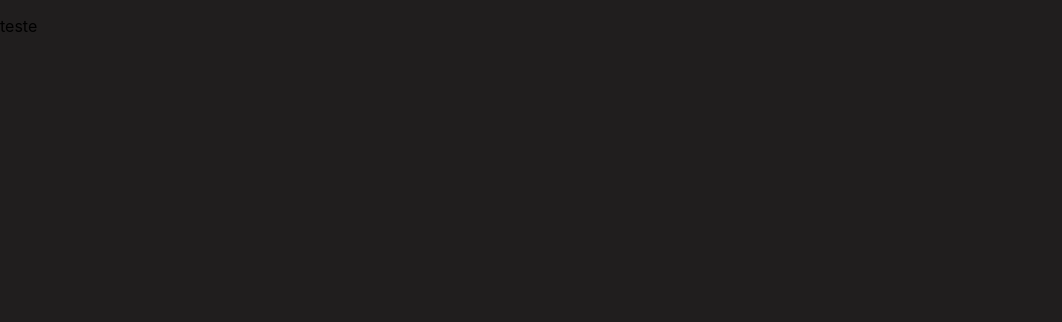
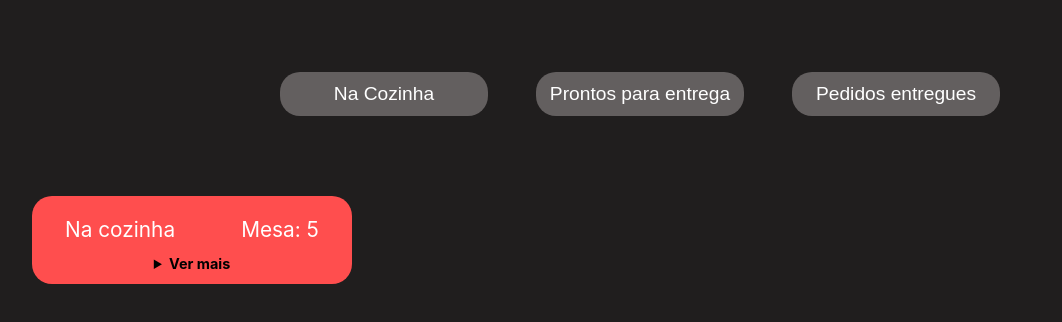
Before and after one commit to bruna-abreu/SAP009-burger-queen, a React (Create React App) app in the folder burger-queen/: page /Pedidos in a window 1280 px wide. Shown: the top 322 px of the page, without its empty margins (0-1062 px from the left). Built offline with nearby package versions, Linux system fonts and the light colour scheme; the HTML template or start-up script is replaced by a standard one.

Commit message:
inicio pag de pedidios

```diff
--- a/burger-queen/src/API/getOrders.jsx
+++ b/burger-queen/src/API/orders.jsx
@@ -16,4 +16,12 @@ body: JSON.stringify({
 })
 });
 
-export default createOrder;
+const showOrders = async (token) => fetch(`${API_URL}/orders`, {
+    method: 'GET',
+    headers: {
+      'Content-Type': 'application/json',
+      Authorization: `Bearer ${token}`,
+    },
+  });
+
+export {createOrder, showOrders};
--- a/burger-queen/src/Components/Cardapio/Cardapio.jsx
+++ b/burger-queen/src/Components/Cardapio/Cardapio.jsx
@@ -4,7 +4,7 @@ import Input from '../Input/Input';
 import Products from './Products';
 import ProductsBox from './ProductsBox';
 import getProducts from '../../API/menuProducts';
-import createOrder from '../../API/getOrders';
+import {createOrder} from '../../API/orders';
 import ReactModal from 'react-modal';
 import './Cardapio.css';
 
--- /dev/null
+++ b/burger-queen/src/Components/Pedidos/CardPedidos.jsx
@@ -0,0 +1,36 @@
+import React from 'react';
+
+function CardPedidos(props) {
+  return (
+    <div className={props.divPaiClassName}>
+      <div className={props.divFilhoClassName}>
+        <p className={props.paragrafoStatusClassName} id={props.statusId}>
+        {/* {props.status} */}
+        Na cozinha
+        </p>
+        <p className={props.paragrafoMesaClassName}id={props.mesaId}>
+        {/* {props.selecValue} */}
+        Mesa: 5
+        </p>
+      </div>
+      <div className="details">
+        <details className='verMais'>
+        <summary class='view-description'>Ver mais</summary>
+          <div className="descricaoPedidos">
+            <div className="detalhesPedidos">
+              <p>teste</p>
+              <p>teste</p>
+              <p>teste</p>
+              <p>teste</p>
+              <p>teste</p>
+            </div>
+
+          </div>
+      </details>
+      </div>
+
+    </div>
+  );
+}
+
+export default CardPedidos;
--- /dev/null
+++ b/burger-queen/src/Components/Pedidos/Pedidos.css
@@ -0,0 +1,64 @@
+.pedidosBtn {
+    display: flex;
+    justify-content: center;
+    gap: 3rem;
+    margin-top: 3rem;
+
+}
+
+.btnPedidos {
+    background-color: #635F5F;
+    color: white;
+    border-radius: 20px;
+    border: none;
+    padding: 0.3rem;
+    margin-top: 1.5rem;
+    width: 13rem;
+    height: 5.5vh;
+    font-size: 1.2rem
+}
+
+.cardsPedidos {
+    background-color: #FF4E4E;
+    color: white;
+    width: 20rem;
+    margin-top: 5rem;
+    margin-left: 2rem;
+    height: 5.5rem;
+    border-radius: 20px;
+}
+
+.card {
+    display: flex;
+    justify-content: space-around;
+}
+
+.paragrafoStatus, .paragrafoMesa {
+    font-size: 1.3rem;
+}
+
+.details {
+    display: flex;
+    color: black;
+    font-weight: bold;
+    align-items: center;
+    justify-content: center;
+    margin-top: -0.5rem;
+    font-size: 0.9rem;
+}
+
+.descricaoPedidos {
+    background-color: #635F5F;
+    width: 20rem;
+    margin-top: -1.5rem;
+    position: absolute;
+    z-index: -4;
+    margin-left: -7.7rem;
+    border-radius: 20px;
+}
+
+.detalhesPedidos {
+    margin-top: 3rem;
+    margin-left: 1rem;
+    color: white;
+}
--- a/burger-queen/src/Components/Pedidos/Pedidos.jsx
+++ b/burger-queen/src/Components/Pedidos/Pedidos.jsx
@@ -1,8 +1,39 @@
+import CardPedidos from "./CardPedidos";
+import Btn from "../Btn/Btn";
+import "./Pedidos.css"
+
 function Pedidos() {
     return (
-      <div>
-        <p>teste</p>
+      <>
+      <div className="pedidosBtn">
+        <Btn
+            buttonClassName="btnPedidos"
+            btnTextClassName="btnTextNaCozinha"
+            id="btnNaCozinha"
+            text="Na Cozinha"
+        />
+        <Btn
+            buttonClassName="btnPedidos"
+            btnTextClassName="btnTextProntos"
+            id="btnProntos"
+            text="Prontos para entrega"
+        />
+        <Btn
+            buttonClassName="btnPedidos"
+            btnTextClassName="btnTextEntregues"
+            id="btnEntregues"
+            text="Pedidos entregues"
+        />
       </div>
+        <CardPedidos
+            divPaiClassName="cardsPedidos"
+            divFilhoClassName="card"
+            paragrafoStatusClassName="paragrafoStatus"
+            paragrafoMesaClassName="paragrafoMesa"
+            /* statusId="statusPedidos"
+            mesaId="mesaPedidos" */
+        />
+      </>
     );
   }
 
```
